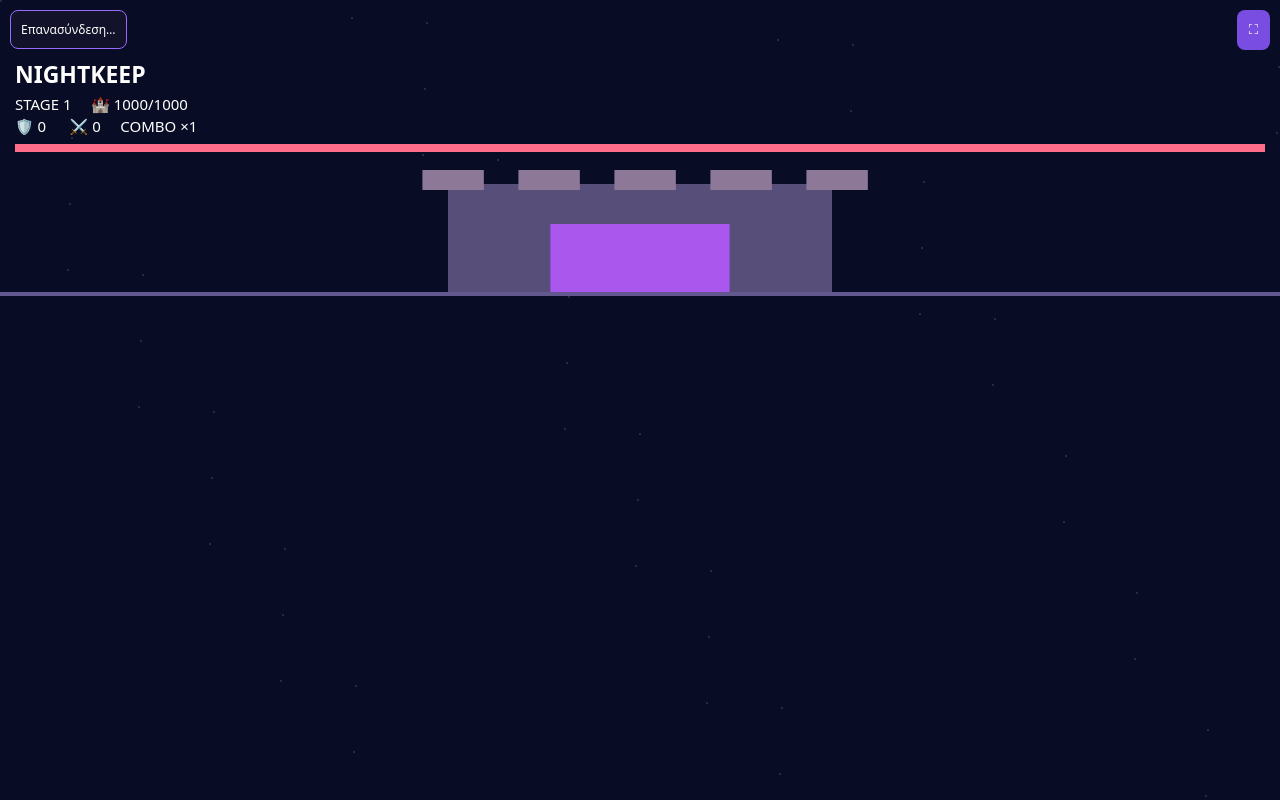
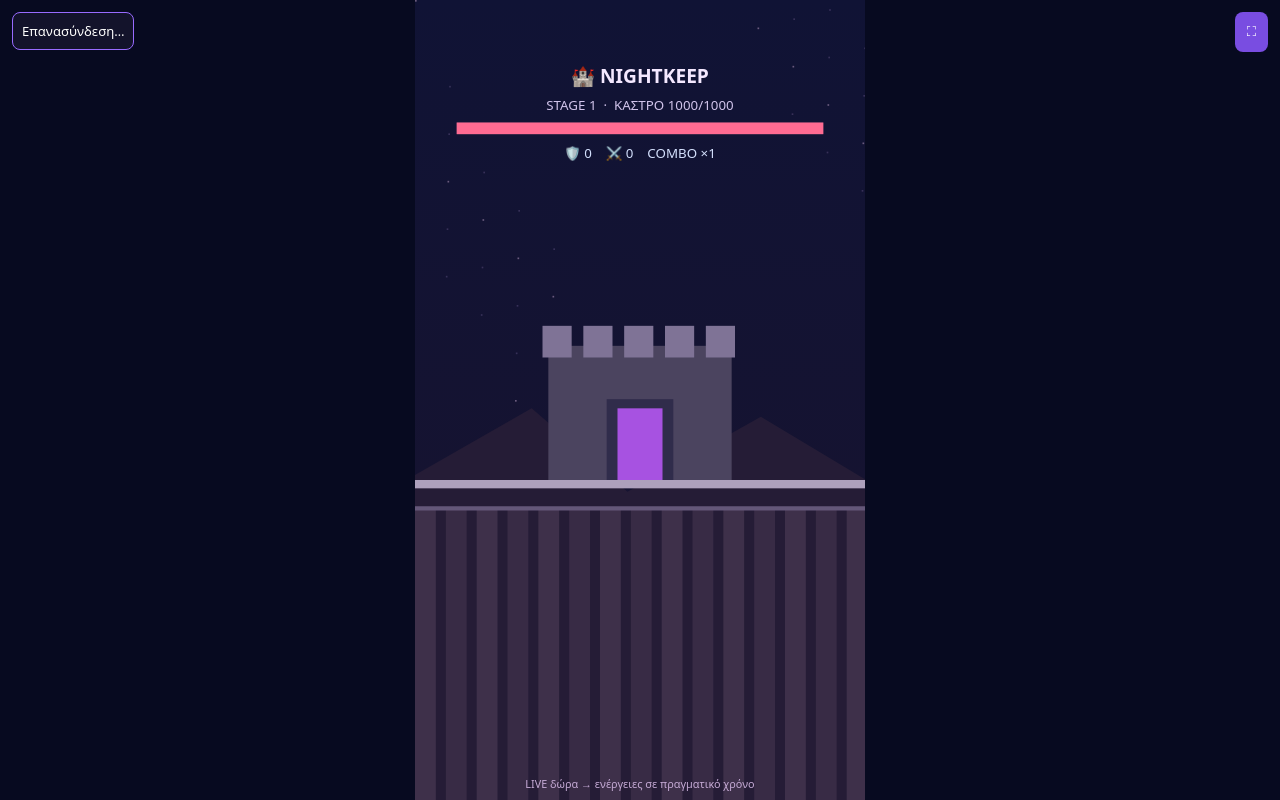
Before and after one commit to basilhsklrs-dot/nightkeep-live, a website: page public/index.html in a window 1280 px wide. Drawn offline with Linux system fonts and the light colour scheme.

Commit message:
Fix portrait 9:16 game viewport and username display for aisxr0s

```diff
--- a/public/index.html
+++ b/public/index.html
@@ -1,11 +1,11 @@
-<!doctype html><html lang="el"><meta charset="utf-8"><meta name="viewport" content="width=device-width,initial-scale=1,user-scalable=no"><title>NIGHTKEEP LIVE</title><style>html,body{margin:0;height:100%;background:#080914;color:#fff;font-family:system-ui}#game{width:100%;height:100%;display:block}#status{position:fixed;top:10px;left:10px;background:#15152ccf;padding:10px;border:1px solid #986bff;border-radius:8px;font-size:12px}button{position:fixed;right:10px;top:10px;background:#794de1;border:0;border-radius:8px;color:white;padding:12px}</style><canvas id="game"></canvas><div id="status">Σύνδεση TikTok…</div><button id="full">⛶</button><script>
+<!doctype html><html lang="el"><meta charset="utf-8"><meta name="viewport" content="width=device-width,initial-scale=1,viewport-fit=cover,user-scalable=no"><title>NIGHTKEEP LIVE</title><style>html,body{margin:0;width:100%;height:100%;height:100dvh;overflow:hidden;background:#070919;color:#fff;font-family:system-ui}#game{width:100%;height:100%;display:block;touch-action:none}#status{position:fixed;top:calc(env(safe-area-inset-top) + 12px);left:12px;max-width:70vw;background:#15152cf0;padding:9px;border:1px solid #986bff;border-radius:8px;font-size:13px;z-index:4}button{position:fixed;right:12px;top:calc(env(safe-area-inset-top) + 12px);background:#794de1;border:0;border-radius:8px;color:white;padding:12px;z-index:4}</style><canvas id="game"></canvas><div id="status">Σύνδεση TikTok…</div><button id="full">⛶</button><script>
 const c=document.getElementById('game'),x=c.getContext('2d'),s=document.getElementById('status');
-let hp=1000,shield=0,round=1,kills=0,units=[],fx=[],wave=0,live='connecting',user='@spao.mpales_',combo=1;
+let hp=1000,shield=0,round=1,kills=0,units=[],fx=[],wave=0,live='connecting',user='@aisxr0s',combo=1;
 const rng=(a,b)=>a+Math.random()*(b-a);
-function size(){c.width=innerWidth*devicePixelRatio;c.height=innerHeight*devicePixelRatio;x.setTransform(devicePixelRatio,0,0,devicePixelRatio,0,0)}
+function size(){const d=Math.min(devicePixelRatio||1,2);c.width=innerWidth*d;c.height=innerHeight*d;x.setTransform(d,0,0,d,0,0)}
 addEventListener('resize',size);size();document.getElementById('full').onclick=()=>document.documentElement.requestFullscreen?.();
 function spawn(type='goblin',count=1){for(let i=0;i<Math.min(150,count);i++)units.push({x:rng(10,innerWidth-10),y:innerHeight+rng(20,100)+i*8,h:type==='dragon'?110: type==='mini'?26:5,s:type==='dragon'?38:type==='mini'?19:11,type})}
-function event(e){if(e.type==='status'){live=e.status;user='@'+(e.streamer||'spao.mpales_');s.textContent=user+' · '+live;return}if(e.type==='like'){shield=Math.min(2000,shield+e.count);fx.push('❤️ '+e.user);return}if(e.type==='follow'){hp=Math.min(1000,hp+75);fx.push('⭐ '+e.user);return}if(e.type!=='gift')return;
+function event(e){if(e.type==='status'){live=e.status;user='@'+(e.streamer||'aisxr0s');s.textContent=user+' · '+live;return}if(e.type==='like'){shield=Math.min(2000,shield+e.count);fx.push('❤️ '+e.user);return}if(e.type==='follow'){hp=Math.min(1000,hp+75);fx.push('⭐ '+e.user);return}if(e.type!=='gift')return;
 combo=e.comboTotal||1;let n=Math.max(1,e.count||1),boost=combo>=50?2.5:combo>=20?2:combo>=10?1.5:combo>=5?1.2:1;
 if(e.action==='heal')hp=Math.min(1000,hp+160*n*boost);
 if(e.action==='shield')shield+=180*n*boost;
@@ -14,13 +14,25 @@ if(e.action==='mini')spawn('mini',n);
 if(e.action==='dragon')spawn('dragon',n);
 fx.push((e.name||e.action)+' ×'+combo+' · '+e.user);if(fx.length>6)fx.shift()}
 function connection(){let ws=new WebSocket((location.protocol==='https:'?'wss:':'ws:')+'//'+location.host+'/ws');ws.onmessage=m=>{try{event(JSON.parse(m.data))}catch{}};ws.onclose=()=>{s.textContent='Επανασύνδεση…';setTimeout(connection,3000)};ws.onerror=()=>ws.close()}connection();
-let time=0;function draw(t){let dt=Math.min(0.04,(t-time)/1000||0);time=t;let w=innerWidth,h=innerHeight;x.fillStyle='#090c25';x.fillRect(0,0,w,h);
-for(let i=0;i<50;i++){let a=(i*71)%w,b=(i*137)%h;x.fillStyle='#24284d';x.fillRect(a,b,2,2)}
-let castleY=h*.23;x.fillStyle='#574f7a';x.fillRect(w*.35,castleY,w*.3,110);x.fillStyle='#8e7898';for(let i=0;i<5;i++)x.fillRect(w*.33+i*w*.075,castleY-14,w*.048,20);
-x.fillStyle='#aa57ee';x.fillRect(w*.43,castleY+40,w*.14,70);x.strokeStyle='#645890';x.lineWidth=4;x.beginPath();x.moveTo(0,castleY+110);x.lineTo(w,castleY+110);x.stroke();
-for(let i=units.length-1;i>=0;i--){let u=units[i];u.y-=dt*(12+round*2);if(Math.random()<dt*1.7)u.h-=1;if(u.h<=0){units.splice(i,1);kills++;continue}if(u.y<castleY+100){let dmg=u.type==='dragon'?45:u.type==='mini'?12:4;let blocked=Math.min(shield,dmg);shield-=blocked;hp=Math.max(0,hp-dmg+blocked);units.splice(i,1);continue}
-x.font=u.s+'px serif';x.textAlign='center';x.fillText(u.type==='dragon'?'🐉':u.type==='mini'?'👹':'👾',u.x,u.y)}
-if(kills>=round*20){kills=0;round++}if(hp===0){round=1;hp=1000;shield=0;units=[]}
-x.textAlign='left';x.fillStyle='#fff';x.font='bold 23px system-ui';x.fillText('NIGHTKEEP',15,83);x.font='15px system-ui';x.fillText('STAGE '+round+'     🏰 '+Math.round(hp)+'/1000',15,110);x.fillText('🛡️ '+Math.round(shield)+'      ⚔️ '+units.length+'     COMBO ×'+combo,15,132);
-x.fillStyle='#ff6d8a';x.fillRect(15,144,(w-30)*hp/1000,8);x.fillStyle='#fff';x.font='12px system-ui';fx.forEach((f,i)=>x.fillText(f,16,h-130+i*20));requestAnimationFrame(draw)}requestAnimationFrame(draw);
+let time=0;function draw(t){let dt=Math.min(.04,(t-time)/1000||0);time=t;let w=innerWidth,h=innerHeight;
+x.fillStyle='#070a20';x.fillRect(0,0,w,h);
+let gameW=Math.min(w,h*9/16),left=(w-gameW)/2;
+x.save();x.beginPath();x.rect(left,0,gameW,h);x.clip();x.translate(left,0);
+let sx=gameW/540,sy=h/960;x.scale(sx,sy);
+let v=x.createLinearGradient(0,0,0,960);v.addColorStop(0,'#101335');v.addColorStop(.6,'#151331');v.addColorStop(1,'#302342');x.fillStyle=v;x.fillRect(0,0,540,960);
+for(let i=0;i<65;i++){x.fillStyle=i%3?'#373058':'#6a5b7e';x.fillRect((i*83)%540,(i*149)%940,2,2)}
+x.fillStyle='#251c36';x.beginPath();x.moveTo(0,570);x.lineTo(140,490);x.lineTo(255,590);x.lineTo(415,500);x.lineTo(540,575);x.lineTo(540,960);x.lineTo(0,960);x.fill();
+for(let i=0;i<16;i++){x.fillStyle=i%2?'#382b45':'#3e304a';x.fillRect(i*37,610,25,350)}
+const y=415;x.fillStyle='#4b445f';x.fillRect(160,y,220,165);x.fillStyle='#7f7396';for(let i=0;i<5;i++)x.fillRect(153+i*49,y-24,35,38);
+x.fillStyle='#302c4b';x.fillRect(230,y+64,80,101);x.fillStyle='#a752e1';x.fillRect(243,y+75,54,90);
+x.fillStyle='#ada0bc';x.fillRect(0,576,540,10);x.strokeStyle='#645779';x.lineWidth=5;x.beginPath();x.moveTo(0,610);x.lineTo(540,610);x.stroke();
+x.textAlign='center';x.font='bold 23px system-ui';x.fillStyle='#f4e8ff';x.fillText('🏰 NIGHTKEEP',270,100);
+x.font='16px system-ui';x.fillStyle='#d1c4eb';x.fillText('STAGE '+round+'  ·  ΚΑΣΤΡΟ '+Math.round(hp)+'/1000',270,132);
+x.fillStyle='#3a2f50';x.fillRect(50,147,440,14);x.fillStyle='#ff6b92';x.fillRect(50,147,440*hp/1000,14);
+x.fillStyle='#d4e0fd';x.fillText('🛡️ '+Math.round(shield)+'    ⚔️ '+units.length+'    COMBO ×'+combo,270,190);
+for(let i=units.length-1;i>=0;i--){let u=units[i];u.y-=dt*(12+round*2)*(960/h);if(Math.random()<dt*1.7)u.h-=1;if(u.h<=0){units.splice(i,1);kills++;continue}let yy=u.y*960/h;if(yy<585){let dmg=u.type==='dragon'?45:u.type==='mini'?12:4;let blocked=Math.min(shield,dmg);shield-=blocked;hp=Math.max(0,hp-dmg+blocked);units.splice(i,1);continue}let xx=(u.x-left)*540/gameW;x.font=(u.type==='dragon'?46:u.type==='mini'?30:24)+'px serif';x.fillText(u.type==='dragon'?'🐉':u.type==='mini'?'👹':'👾',Math.max(30,Math.min(510,xx)),yy)}
+if(kills>=round*20){kills=0;round++}if(hp<=0){round=1;hp=1000;shield=0;units=[]}
+x.textAlign='left';x.font='bold 16px system-ui';x.fillStyle='#fff';fx.slice(-5).forEach((f,i)=>x.fillText(f.slice(0,42),25,825+i*26));
+x.textAlign='center';x.fillStyle='#c6abd6';x.font='13px system-ui';x.fillText('LIVE δώρα → ενέργειες σε πραγματικό χρόνο',270,946);
+x.restore();requestAnimationFrame(draw)}requestAnimationFrame(draw);
 </script></html>
```
